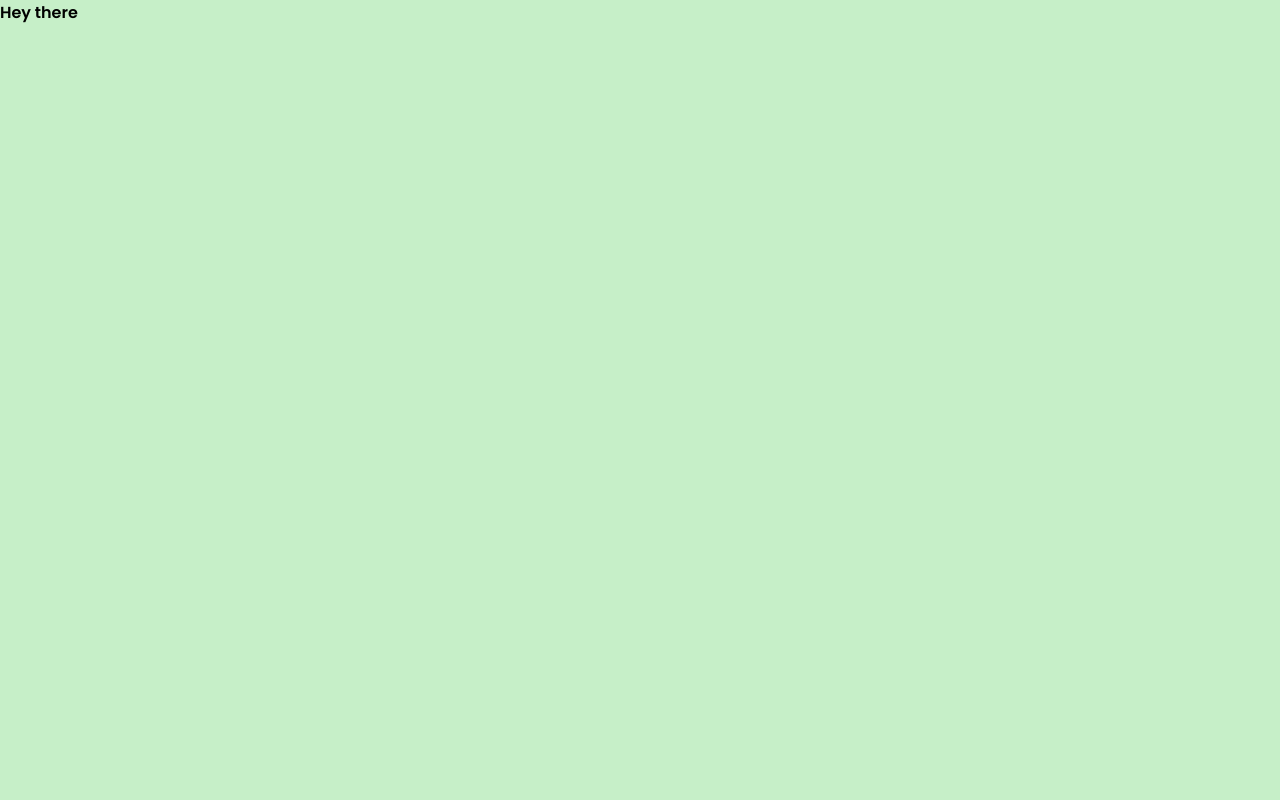
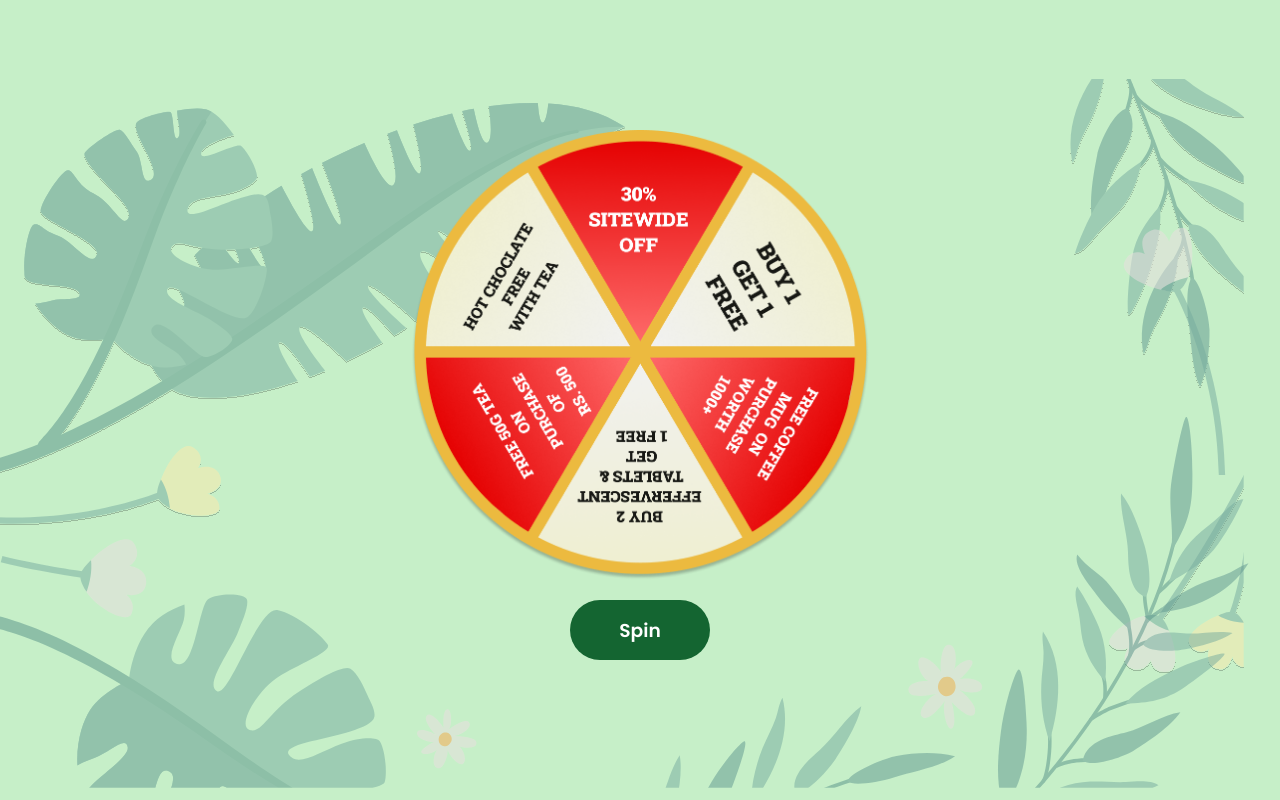
Before and after one commit to BlackWatch021/SpinTheWheel, a React (Create React App) app: page / in a window 1280 px wide. Both pictures are taken after a click on the button "Try your luck". Built offline with nearby package versions, Linux system fonts and the light colour scheme.

Commit message:
Wheel added

```diff
--- a/src/App.css
+++ b/src/App.css
@@ -147,11 +147,12 @@ button {
   background-color: #146531;
   font-family: "Poppins", sans-serif;
   width: 340px;
-  height: 50px !important;
+  height: 100px !important;
   font-size: 14pt;
   padding: 10px 0px;
   margin: 20px 0px 10px 0px;
   border-radius: 50px;
+  border: none;
 }
 button::selection {
   background-color: black;
--- a/src/App.js
+++ b/src/App.js
@@ -1,5 +1,6 @@
 import { useState } from "react";
 import "./App.css";
+import Wheel from "./components/wheel/Wheel";
 
 function App() {
   let [change, setChange] = useState(false);
@@ -12,7 +13,7 @@ function App() {
           <img src="./Assets/Images/background.png" alt="" />
         </div>
         {change ? (
-          <div>Hey there</div>
+          <Wheel />
         ) : (
           <div className="main_body">
             <img
--- /dev/null
+++ b/src/components/wheel/Wheel.css
@@ -0,0 +1,28 @@
+.Wheel_body {
+  width: 100vw;
+  height: 100vh;
+  position: relative;
+  display: flex;
+  flex-direction: column;
+  justify-content: center;
+  align-items: center;
+}
+
+.Wheel_body > img {
+  width: 486.6px;
+  height: 450.75px;
+}
+
+.Wheel_body > button {
+  cursor: pointer;
+  color: white;
+  background-color: #146531;
+  font-family: "Poppins", sans-serif;
+  width: 140px;
+  height: 60px !important;
+  font-size: 14pt;
+  padding: 10px 0px;
+  margin: 20px 0px 10px 0px;
+  border-radius: 50px;
+  border: none;
+}
--- /dev/null
+++ b/src/components/wheel/Wheel.js
@@ -0,0 +1,36 @@
+import React, { useRef } from "react";
+import "./Wheel.css";
+
+const Wheel = () => {
+  const img = useRef(null);
+  return (
+    <div className="main_body">
+      <img
+        className="desktop_back"
+        src="./Assets/Others/desktopBack.svg"
+        alt=""
+      />
+      <img
+        className="desktop_back"
+        src="./Assets/Others/desktopBackBottom.svg"
+        alt=""
+      />
+      <img
+        className="tablet_back"
+        src="./Assets/Others/tabletBack.svg"
+        alt=""
+      />
+      <img
+        className="tablet_back"
+        src="./Assets/Others/tabletBackBottom.svg"
+        alt=""
+      />
+      <div className="Wheel_body">
+        <img ref={img} src="./Assets/Images/wheel.png" alt="" />
+        <button type="submit">Spin</button>
+      </div>
+    </div>
+  );
+};
+
+export default Wheel;
```
Also changed, not shown: src/components/offer/Offer.css (added), src/components/offer/Offer.js (added).
